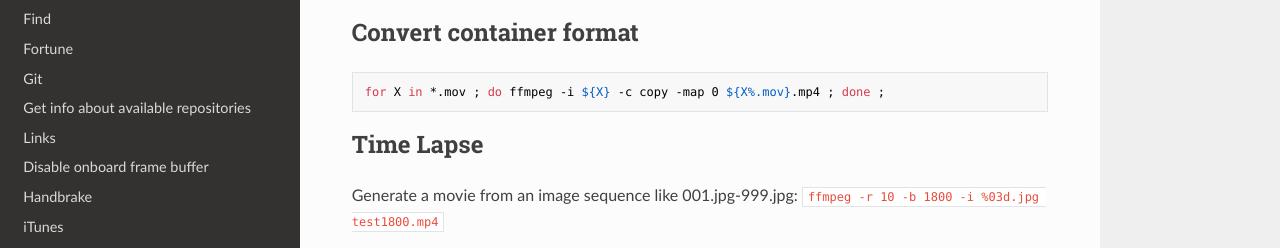
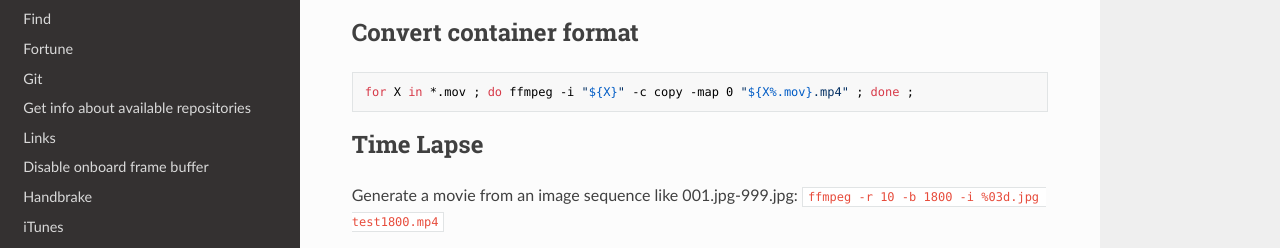
Before and after one commit to lando-cal/tech-notes, an MkDocs documentation site: the page built from docs/ffmpeg.md, in a window 1280 px wide and 1213 px high. Shown: the part 240-488 px from the top of the window. Built offline with MkDocs 1.6.1, drawn with Linux system fonts in a browser that asks for light colours; nearby versions of some CDN libraries.

Commit message:
Safety quotes

````diff
--- a/docs/ffmpeg.md
+++ b/docs/ffmpeg.md
@@ -7,7 +7,7 @@ ffmpeg is a tool for editing movie files.
 ## Convert container format
 
 ```
-for X in *.mov ; do ffmpeg -i ${X} -c copy -map 0 ${X%.mov}.mp4 ; done ;
+for X in *.mov ; do ffmpeg -i "${X}" -c copy -map 0 "${X%.mov}.mp4" ; done ;
 ```
 
 ## Time Lapse
````
